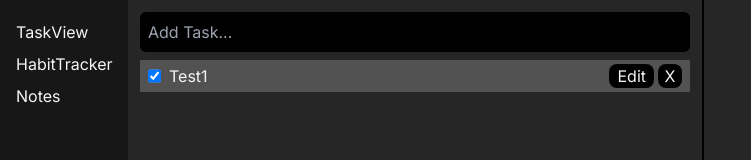
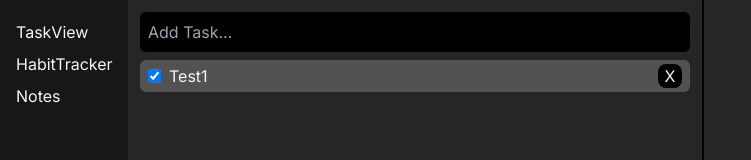
Before and after one commit to RichardGaeta/ProTasker, a Next.js app: page / in a window 1280 px wide. Shown: the top 160 px of the page, without its empty margins (0-751 px from the left). Built offline with nearby package versions, Linux system fonts and the light colour scheme.

Commit message:
- Added Editing to the Tasks with Double Click - Created Setup for Context Menu

```diff
--- /dev/null
+++ b/app/ContextMenu.tsx
@@ -0,0 +1,15 @@
+import React from 'react'
+
+const ContextMenu = (position, items, onClose) => {
+  return (
+    <div className='absolute bg-white border-black shadow-md z-50' style={{top: position.y, left: position.x}} onClick={onClose}>
+        {items.map((item, index) => (
+            <div key={index} className='pt-2 pr-3 cursor-pointer hover:bg-slate-300' onClick={item.onClick}>
+                {item.label}
+            </div>
+        ))}
+    </div>
+  )
+}
+
+export default ContextMenu
--- a/app/TodoItem.tsx
+++ b/app/TodoItem.tsx
@@ -1,12 +1,23 @@
-import React from 'react'
+import React, { useState } from 'react'
 
-const TodoItem = ({task, deleteTask, toggleCompleted, editTask}) => {
+const TodoItem = ({task, deleteTask, toggleCompleted, handleUpdate}) => {
     function handleChange() {
         toggleCompleted(task.id);
     }
 
+    const [isEditing, setIsEditing] = useState(false);
+    const [editText, setEditText] = useState(task.text);
+
+    function handleInputChange(e) {
+        setEditText(e.target.value)
+    }
+
+    function submitEdit() {
+        handleUpdate(task.id, editText)
+        setIsEditing(false);
+    }
   return (
-    <div className='flex flex-row justify-between bg-neutral-600 px-2 py-1 my-2'>
+    <div className='flex flex-row justify-between bg-neutral-600 px-2 py-1 my-2 rounded-md'>
         <div className='flex flex-row'>
             <input
             className=''
@@ -14,10 +25,13 @@ const TodoItem = ({task, deleteTask, toggleCompleted, editTask}) => {
             checked={task.completed}
             onChange={handleChange}
             />
-            <p className='pl-2'>{task.text}</p>
+            {isEditing ? (
+                <input className='ml-2 bg-transparent outline-0' value={editText} onChange={handleInputChange} onBlur={submitEdit} autoFocus></input>
+            ) : (
+                <p className='ml-2' onDoubleClick={() => setIsEditing(true)}>{task.text}</p>
+            )}
         </div>
         <div>
-            <button className='w-fit px-2 mx-1 bg-black rounded-lg' onClick={() => editTask(task.id)}>Edit</button>
             <button className='w-6 bg-black rounded-lg' onClick={() => deleteTask(task.id)}>X</button>
         </div>
     </div>
--- a/app/page.tsx
+++ b/app/page.tsx
@@ -45,9 +45,12 @@ export default function Home() {
     }
   }
 
-  function editTask() {
-
-  }
+  const handleUpdate = (id: number, newText: string) => {
+    const updatedTodos = tasks.map(task =>
+      task.id === id ? { ...task, text: newText } : task
+    );
+    setTasks(updatedTodos);
+  };
 
   return (
     <div className="h-screen flex flex-row">
@@ -74,9 +77,9 @@ export default function Home() {
             <TodoItem
             key={task.id}
             task={task}
-            editTask={editTask}
             deleteTask={deleteTask}
             toggleCompleted={toggleCompleted}
+            handleUpdate={handleUpdate}
             />
             ))}
           </div>
```
